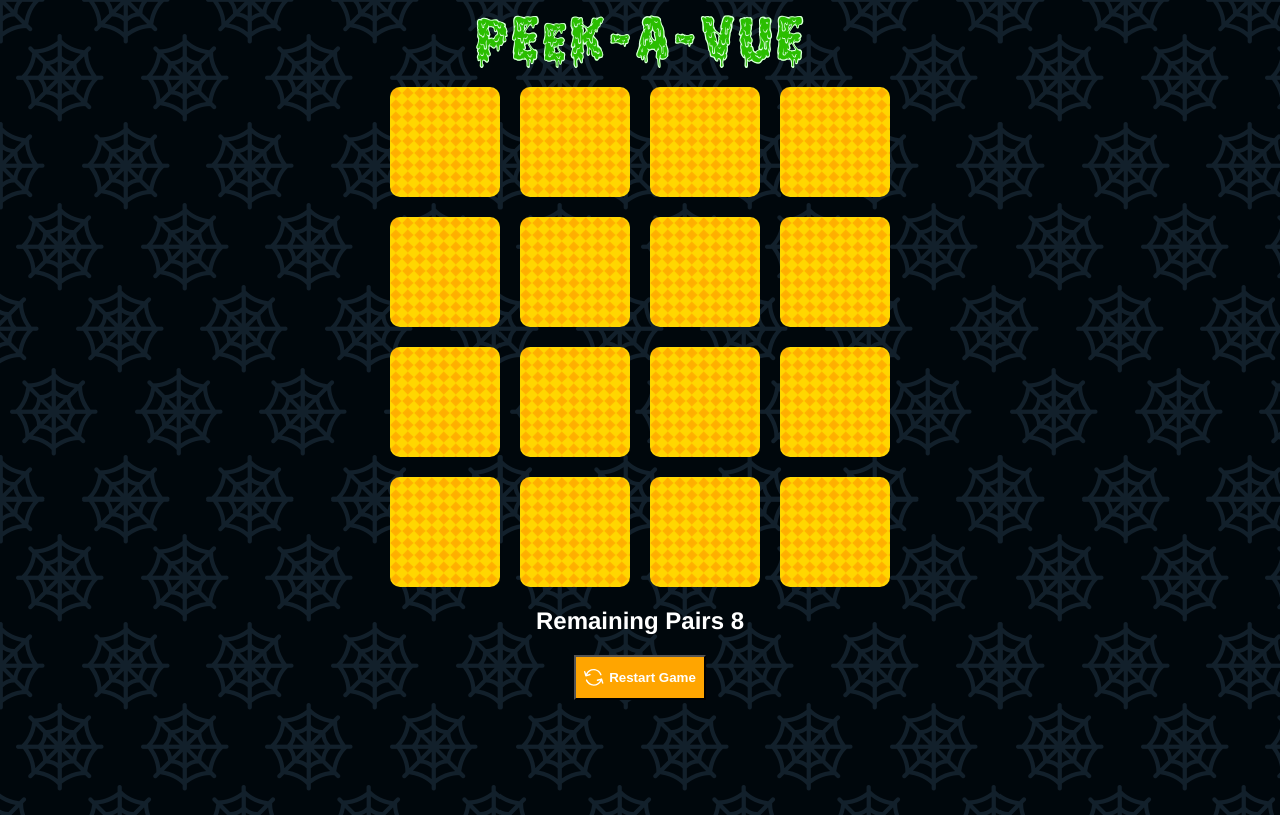
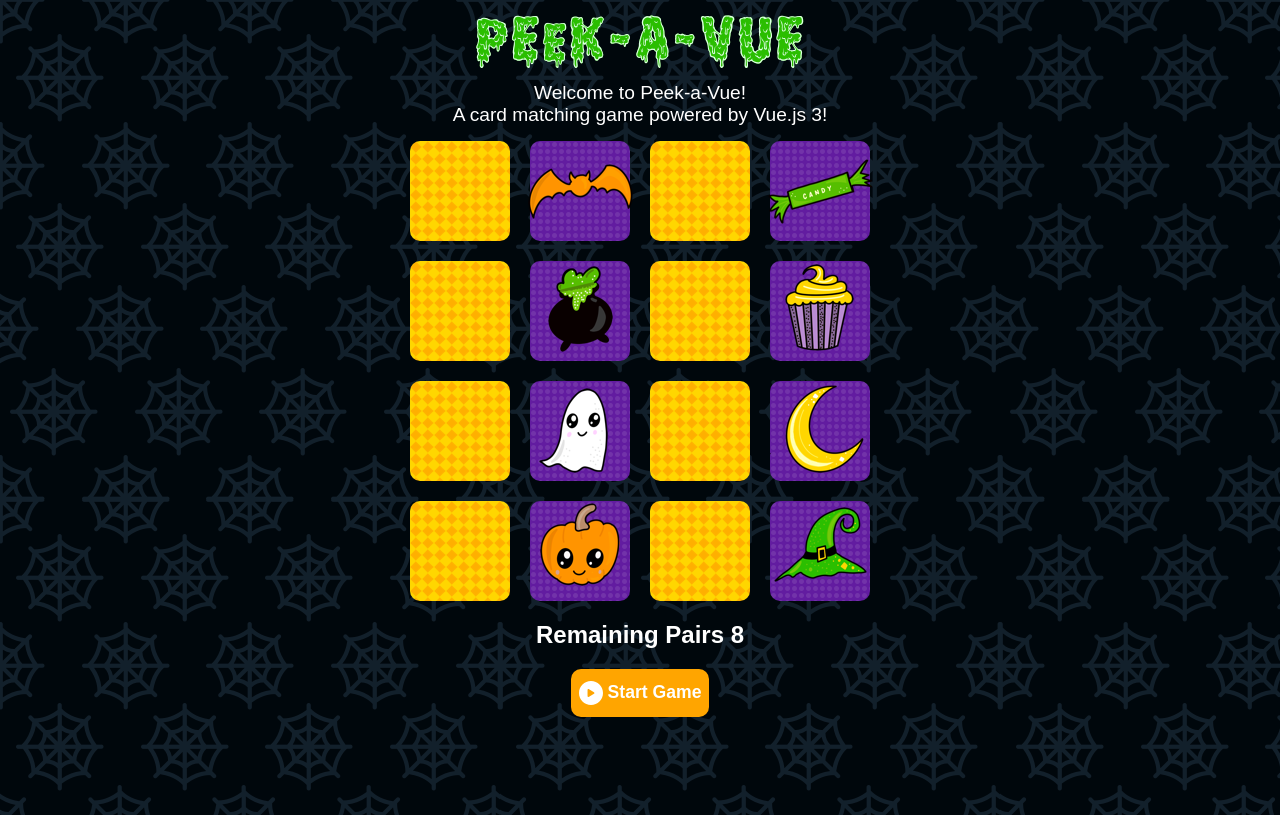
Before and after one commit to KDA-Coding/Peek-a-Vue-Tut-Project, a Vue app in the folder peek-a-vue-tut-project/: page / in a window 1280 px wide. Built offline with nearby package versions, Linux system fonts and the light colour scheme.

Commit message:
Added New Player function and Description of game
Added visual description of game and new player function to facilitate randomizing the cards at the game start.

```diff
--- a/peek-a-vue-tut-project/public/index.html
+++ b/peek-a-vue-tut-project/public/index.html
@@ -4,6 +4,11 @@
     <meta charset="utf-8">
     <meta http-equiv="X-UA-Compatible" content="IE=edge">
     <meta name="viewport" content="width=device-width,initial-scale=1.0">
+
+    <link rel="preconnect" href="https://fonts.googleapis.com">
+    <link rel="preconnect" href="https://fonts.gstatic.com" crossorigin>
+    <link href="https://fonts.googleapis.com/css2?family=Titillium+Web:wght@600&display=swap" rel="stylesheet">
+
     <link rel="icon" href="<%= BASE_URL %>favicon.ico">
     <title><%= htmlWebpackPlugin.options.title %></title>
   </head>
--- a/peek-a-vue-tut-project/src/App.vue
+++ b/peek-a-vue-tut-project/src/App.vue
@@ -1,6 +1,10 @@
 <template>
   <h1 class="sr-only">Peek-a-Vue</h1>
   <img src="../public/images/peek-a-vue-title.png" class="title"/>
+  <section class="description">
+    <p>Welcome to Peek-a-Vue!</p>
+    <p>A card matching game powered by Vue.js 3!</p>
+  </section>
   <transition-group tag="section" class="game-board" name="shuffle-card">
     <GameCard v-for="card in cardList"
     :key="`${card.value}-${card.variant}`"
@@ -10,8 +14,12 @@
     :visible="card.visible"
     @select-card="flipCard" />
   </transition-group>
-  <h2>{{ status }}</h2>
-  <button @click="restartGame" class="button">
+  <h2 class="status">{{ status }}</h2>
+  <button v-if="newPlayer" @click="startGame" class="button">
+  <img src="/images/play.svg"
+  alt="Start Icon"/>
+  Start Game </button>
+  <button v-else @click="restartGame" class="button">
   <img src="/images/restart.svg"
   alt="Restart Icon"/>
   Restart Game </button>
@@ -34,6 +42,13 @@
   setup() {
     const cardList = ref([])
     const userSelection = ref([])
+    const newPlayer = ref(true)
+
+    const startGame = () => {
+      newPlayer.value = false;
+
+      restartGame()
+    }
 
     const status = computed (() => {
       if (remainingPairs.value === 0) {
@@ -87,7 +102,7 @@
       cardList.value.push({
         value: item,
         variant: 2,
-        visible: false,
+        visible: true,
         position: null,
         matched: false
       })
@@ -157,8 +172,8 @@
       }
     }, {deep: true})
 
-    return { cardList, userSelection, status,
-            flipCard, restartGame }
+    return { cardList, userSelection, status, newPlayer,
+            startGame, flipCard, restartGame }
   }
 
 }
@@ -188,6 +203,23 @@
   padding-top: 15px;
 }
 
+.description {
+  font-family: 'Titillium-Web', sans-serif;
+}
+
+.description p {
+  margin: 0;
+  font-size: 1.2rem;
+}
+
+.description p:last-child {
+  margin-bottom: 15px;
+}
+
+.status {
+  font-family: 'Titillium-Web', sans-serif;
+}
+
 .button {
   background-color: orange;
   color: white;
@@ -197,6 +229,10 @@
   justify-content: center;
   margin: 0 auto;
   font-weight: bold;
+  font-family: 'Titillium-Web', sans-serif;
+  font-size: 1.1rem;
+  border: 0;
+  border-radius: 10px;
 }
 
 .button img {
@@ -206,8 +242,8 @@
 .game-board {
   justify-content: center;
   display: grid;
-  grid-template-columns: repeat(4, 110px);
-  grid-template-rows: repeat(4, 110px);
+  grid-template-columns: repeat(4, 100px);
+  grid-template-rows: repeat(4, 100px);
   grid-column-gap: 20px;
   grid-row-gap: 20px;
 }
@@ -224,7 +260,7 @@
 }
 
 .title {
-  padding-bottom: 15px;
+  padding-bottom: 10px;
 }
 
 .shuffle-card-move {
```
